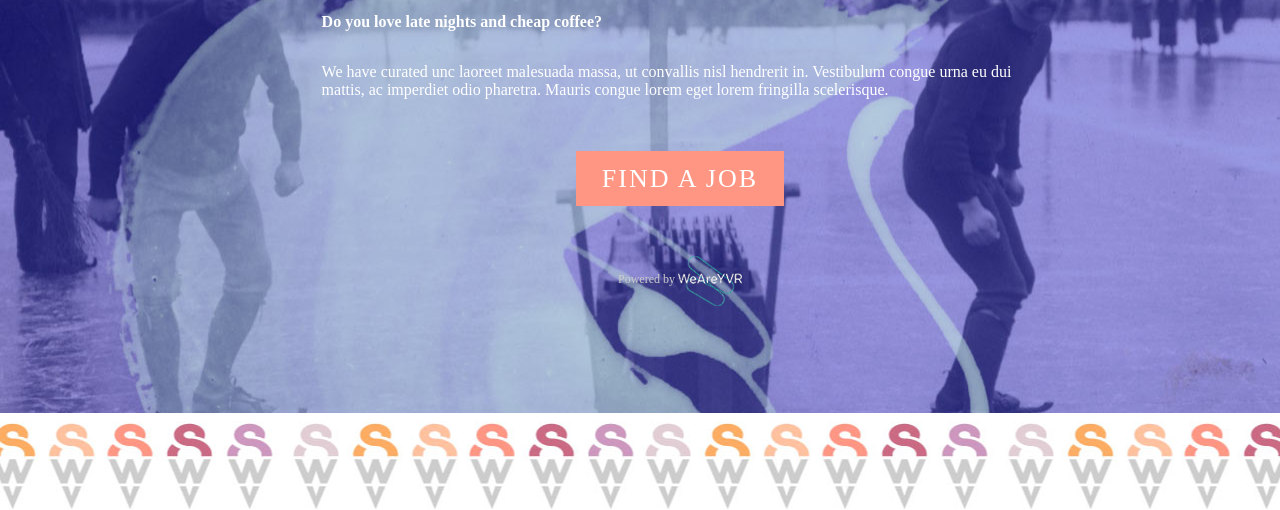
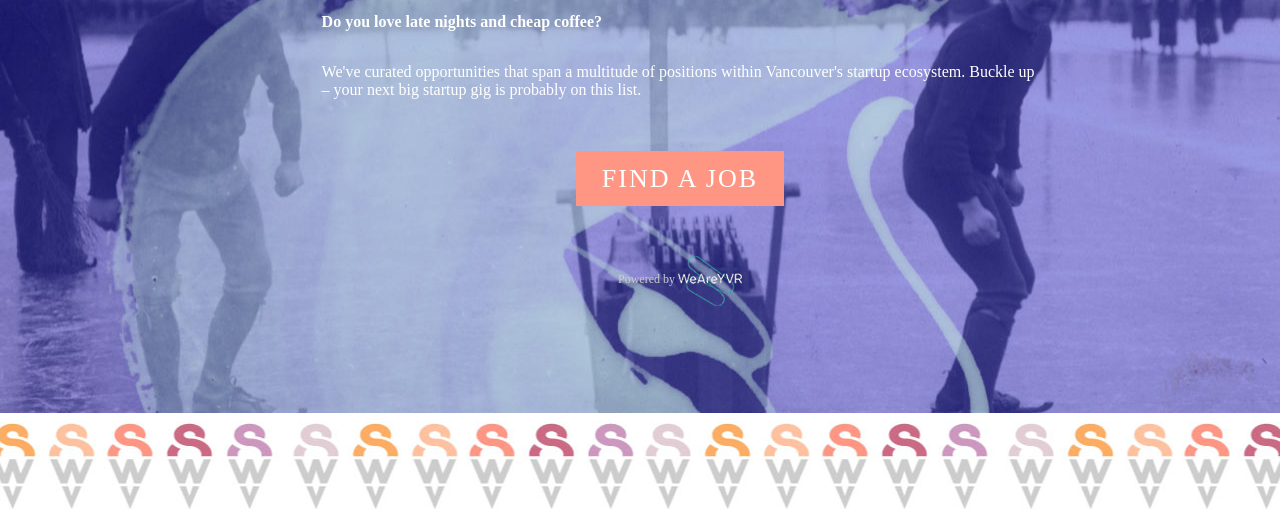
Before and after one commit to PixelCrafters/StartupWeekVancouver, a website: page index.html in a window 1280 px wide. Shown: the part 4529-5039 px from the top of the page. Drawn offline with Linux system fonts and the light colour scheme.

Commit message:
Updated startup jobs copy

```diff
--- a/index.html
+++ b/index.html
@@ -470,7 +470,7 @@
             <b>Do you love late nights and cheap coffee?</b>
           </p>
           <p>
-            We have curated unc laoreet malesuada massa, ut convallis nisl hendrerit in. Vestibulum congue urna eu dui mattis, ac imperdiet odio pharetra. Mauris congue lorem eget lorem fringilla scelerisque.
+            We've curated opportunities that span a multitude of positions within Vancouver's startup ecosystem. Buckle up – your next big startup gig is probably on this list.
           </p>
           <p style='text-align: center;'>
             <a class='button' target='_blank' href='http://www.weareyvr.ca/jobs'>Find a job</a>
```
